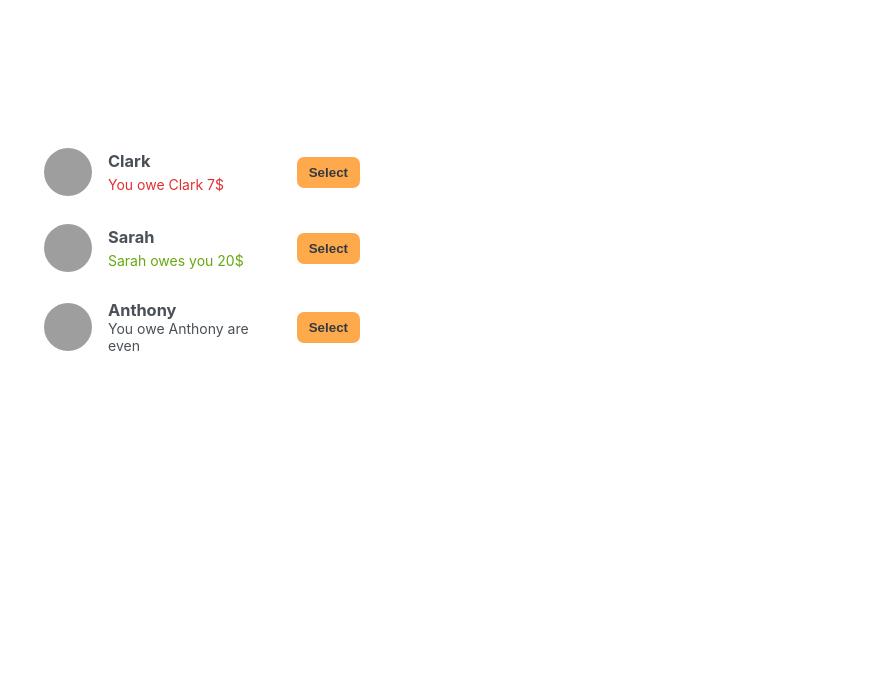
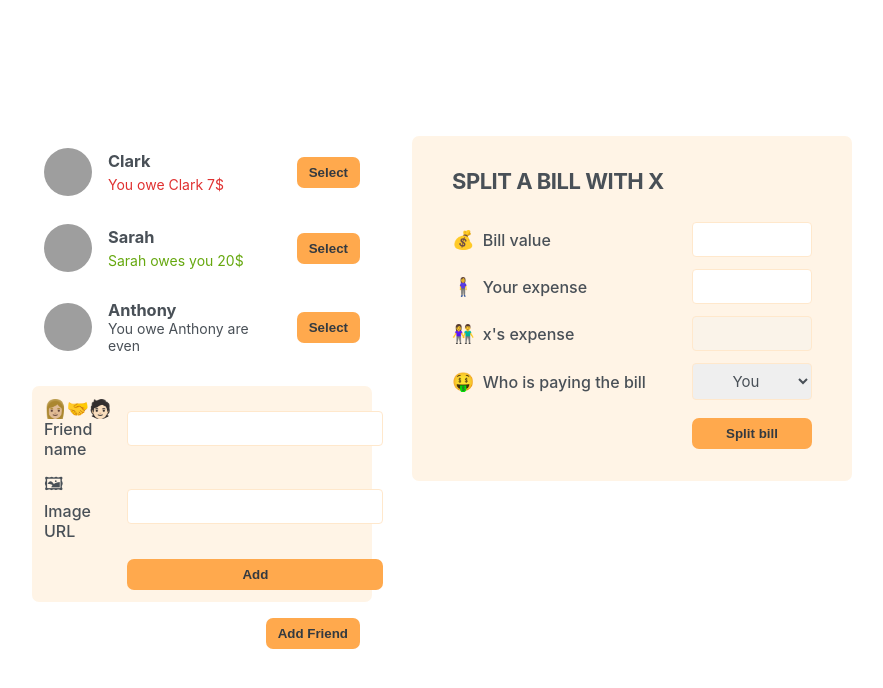
Before and after one commit to huzaifaghazali/eat-n-split, a React (Create React App) app: page / in a window 1280 px wide. Shown: the top 688 px of the page, without its empty margins (198-1081 px from the left). Built offline with nearby package versions, Linux system fonts and the light colour scheme; grey boxes are pictures that could not be loaded.

Commit message:
Added form

```diff
--- a/src/App.js
+++ b/src/App.js
@@ -1,5 +1,9 @@
 import React from 'react';
 import FriendsList from './components/FriendsList';
+import FormAddFriend from './components/FormAddFriend';
+import Button from './components/Button';
+import FormSplitBill from './components/FormSplitBill';
+
 
 const initialFriends = [
   {
@@ -27,7 +31,10 @@
     <div className='app'>
       <div className='sidebar'>
         <FriendsList friendsList={initialFriends}/>
+        <FormAddFriend />
+        <Button>Add Friend</Button>
       </div>
+      <FormSplitBill />
     </div>
   );
 }
--- a/src/components/Button.jsx
+++ b/src/components/Button.jsx
@@ -1,7 +1,5 @@
-import React from 'react'
+import React from 'react';
 
-export default function Button() {
-  return (
-    <div>Button</div>
-  )
+export default function Button({ children }) {
+  return <button className='button'>{children}</button>;
 }
--- a/src/components/FormAddFriend.jsx
+++ b/src/components/FormAddFriend.jsx
@@ -1,7 +1,16 @@
-import React from 'react'
+import React from 'react';
+import Button from './Button';
 
 export default function FormAddFriend() {
   return (
-    <div>FormAddFriend</div>
-  )
+    <form className='form-add-friend'>
+      <label htmlFor=''> 👩🏼‍🤝‍🧑🏻Friend name</label>
+      <input type='text' />
+
+      <label htmlFor=''>🖼 Image URL</label>
+      <input type='text' />
+
+      <Button>Add</Button>
+    </form>
+  );
 }
--- a/src/components/FormSplitBill.jsx
+++ b/src/components/FormSplitBill.jsx
@@ -1,7 +1,27 @@
-import React from 'react'
+import React from 'react';
+import Button from './Button';
 
 export default function FormSplitBill() {
   return (
-    <div>FormSplitBill</div>
-  )
+    <form className='form-split-bill'>
+      <h2>Split a bill with x</h2>
+
+      <label>💰 Bill value</label>
+      <input type='text' />
+
+      <label>🧍‍♀️ Your expense</label>
+      <input type='text' />
+
+      <label>👫 x's expense</label>
+      <input type='text' disabled />
+
+      <label>🤑 Who is paying the bill</label>
+      <select>
+        <option value='user'>You</option>
+        <option value='friend'>x</option>
+      </select>
+
+      <Button>Split bill</Button>
+    </form>
+  );
 }
--- a/src/components/Friend.jsx
+++ b/src/components/Friend.jsx
@@ -1,4 +1,5 @@
 import React from 'react';
+import Button from './Button';
 
 export default function Friends({ name, image, balance }) {
   return (
@@ -17,7 +18,7 @@
       )}
       {balance === 0 && <p>You owe {name} are even</p>}
 
-      <button className='button'>Select</button>
+      <Button>Select</Button>
     </li>
   );
 }
```
